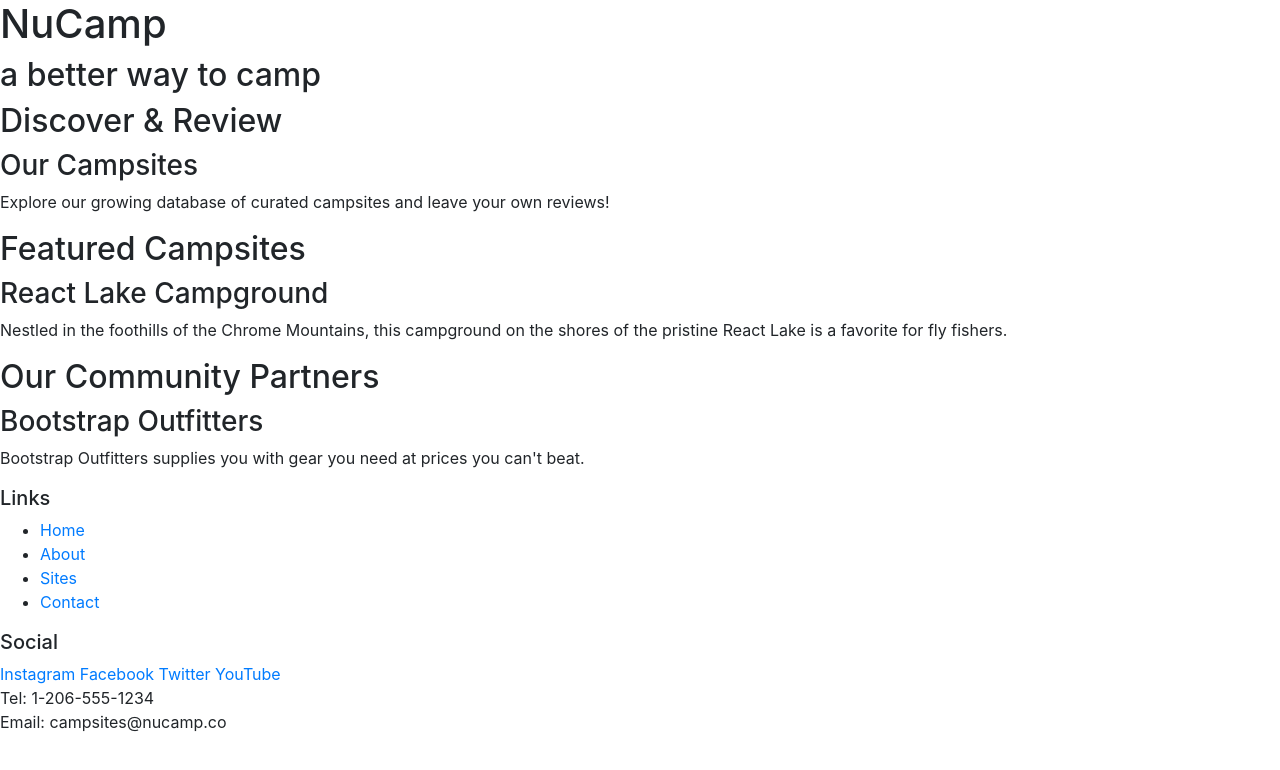
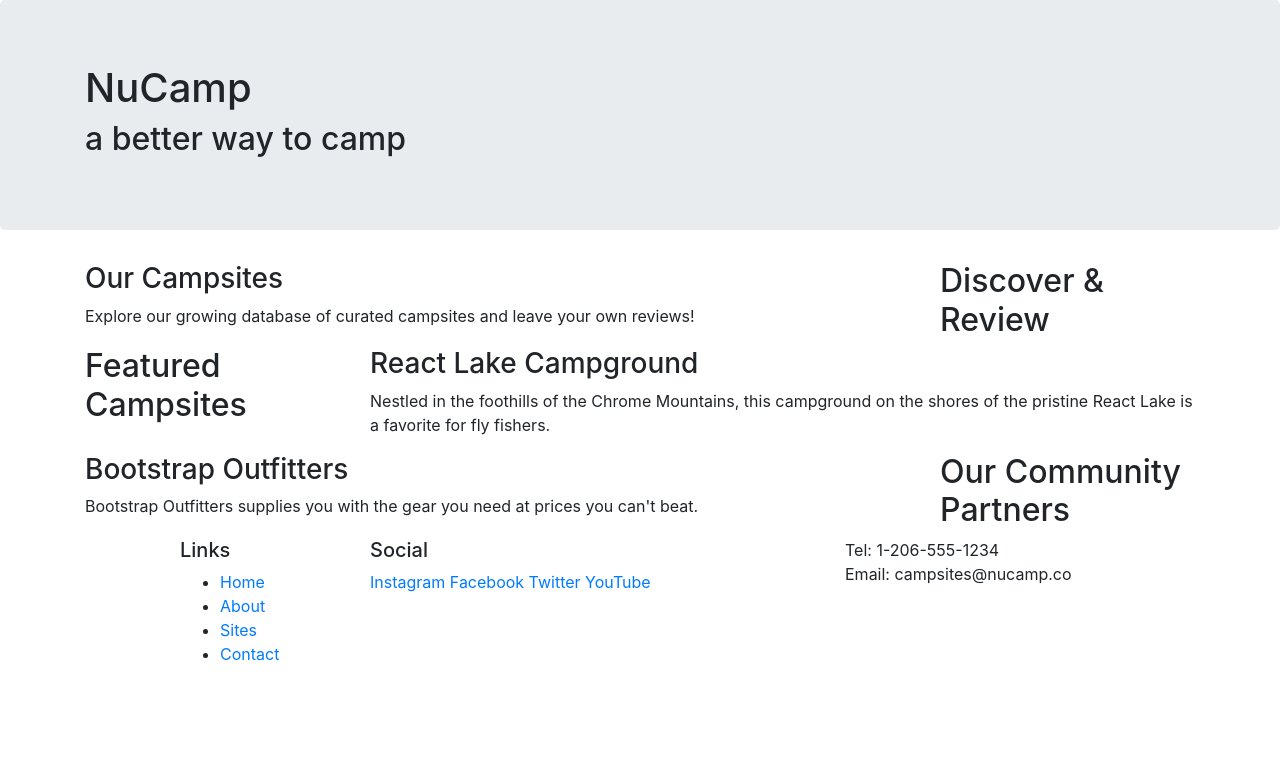
Before and after one commit to herms1391/index.html, a website: page index.html in a window 1280 px wide. Drawn offline with nearby package versions, Linux system fonts and the light colour scheme.

Commit message:
adding bootstrap grid

```diff
--- a/index.html
+++ b/index.html
@@ -10,51 +10,72 @@
 
 <body>
 
-    <header>
-        <div>
+    <header class="jumbotron">
+        <div class="container">
+            <div class="row">
+                <div class="col">
                     <h1>NuCamp</h1>
                     <h2>a better way to camp</h2>
                 </div>
+            </div>
+        </div>
     </header>
 
-    <div>
+    <div class="container">
+        <div class="row">
+            <div class="col-sm-4 order-sm-last col-md-3">
                 <h2>Discover & Review</h2>
+            </div>
+            <div class="col">
                 <h3>Our Campsites</h3>
                 <p>Explore our growing database of curated campsites and leave your own reviews!</p>
             </div>
+        </div>
 
-    <div>
+        <div class="row">
+            <div class="col-sm-4 col-md-3">
                 <h2>Featured Campsites</h2>
+            </div>
+            <div class="col">
                 <h3>React Lake Campground</h3>
         		<p>Nestled in the foothills of the Chrome Mountains, this campground on the shores of the pristine React Lake is a favorite for fly fishers.</p>
    			</div>
-
-    <div>
-        <h2>Our Community Partners</h2>
-        <h3>Bootstrap Outfitters</h3>
-        <p>Bootstrap Outfitters supplies you with gear you need at prices you can't beat.</p>
         </div>
 
+        <div class="row">
+            <div class="col-sm-4 order-sm-last col-md-3">
+                <h2>Our Community Partners</h2>
+            </div>
+            <div class="col">
+                <h3>Bootstrap Outfitters</h3>
+        		<p>Bootstrap Outfitters supplies you with the gear you need at prices you can't beat.</p>
+            </div>
+        </div>
+    </div>
     <footer>
-        <div>
+        <div class="container">
+            <div class="row">
+                <div class="col-4 col-sm-2 offset-1">
                     <h5>Links</h5>
-            <ul>
+            		<ul class="lidy-unstyled">
                         <li><a href="#">Home</a></li>
                         <li><a href="#">About</a></li>
                         <li><a href="#">Sites</a></li>
                         <li><a href="#">Contact</a></li>
                     </ul>
                 </div>
-        <div>
+                <div class="col-6 col-sm-5">
                 	<h5>Social</h5>
                     <a href="http://instagram.com/">Instagram</a>
                     <a href="http://facebook.com/">Facebook</a>
                     <a href="http://twitter.com/">Twitter</a>
                     <a href="http://youtube.com/">YouTube</a>
                 </div>
-        <div>
+                <div class="col-sm-4">
                     Tel: 1-206-555-1234<br />
                     Email: campsites@nucamp.co
+                </div>
+           </div>
         </div>
     </footer>
     <!-- jQuery must come first, then Popper.js, then the Bootstrap JavaScript plugins.-->
```
Also changed, not shown: package.json (+9 -1 lines). Lines whose indentation alone changed are shown as unchanged.
